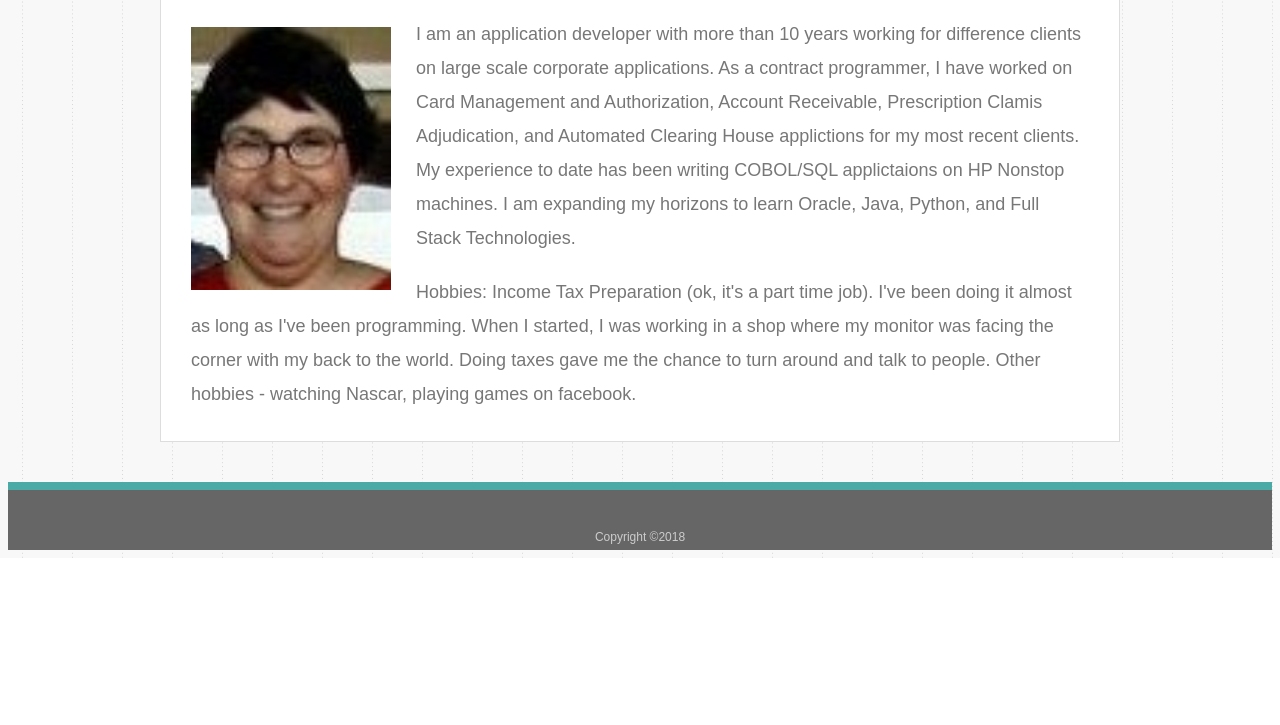
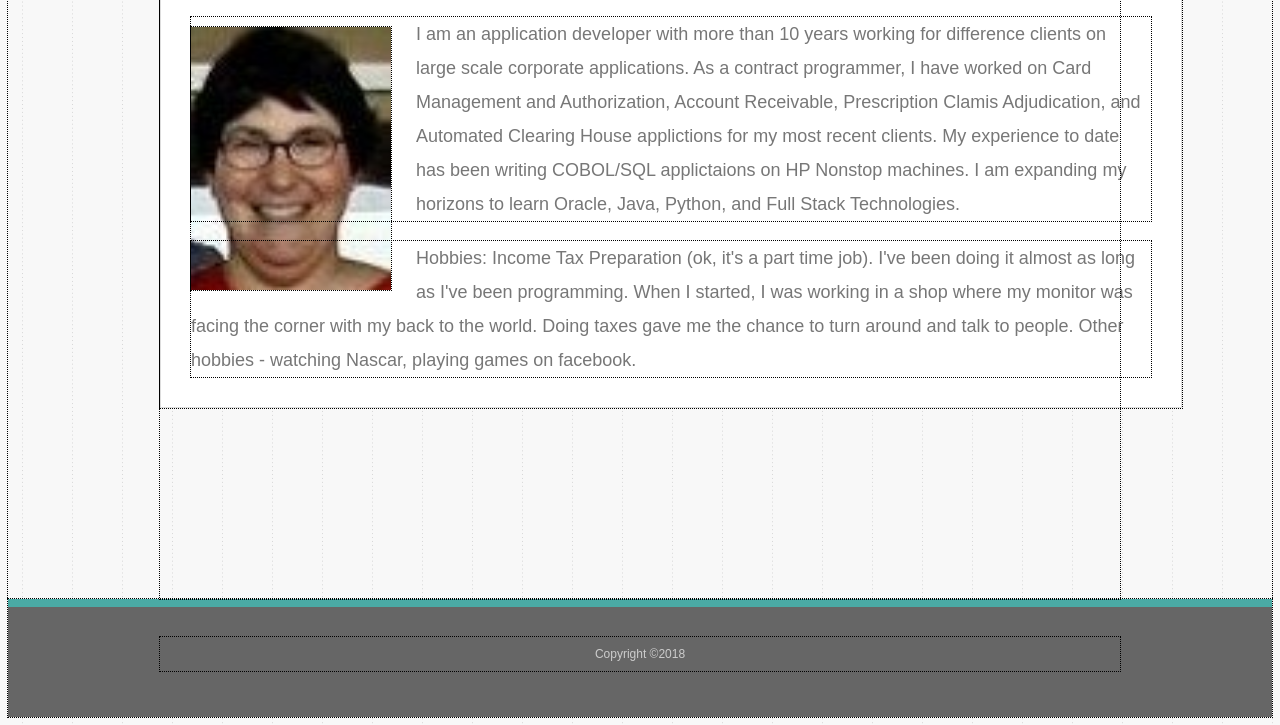
Before and after one commit to sharon-f-lewis/Basic-Protfolio, a plain HTML site: page index.html in a window 1280 px wide. Shown: the part 269-994 px from the top of the page. Before the commit the page ends 827 px from the top, so only its background shows below. Drawn offline with Linux system fonts and the light colour scheme.

Commit message:
save progress

```diff
--- a/assets/style.css
+++ b/assets/style.css
@@ -1,6 +1,6 @@
 * {
-  /* outline:1px dotted black; */
-  box-sizing: border-box;
+  outline:1px dotted black;
+  /* box-sizing: border-box; */
 }
 
 body {
```
